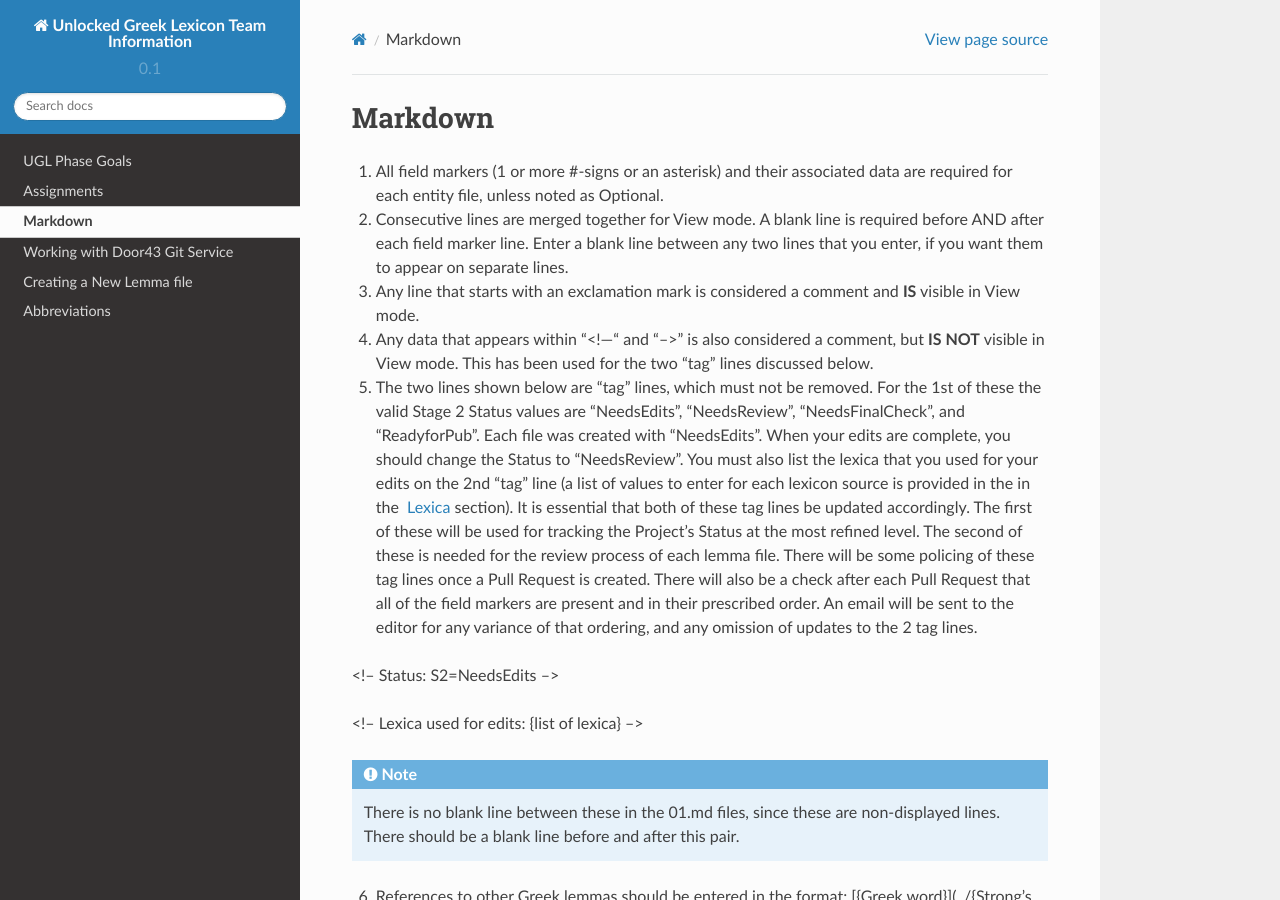
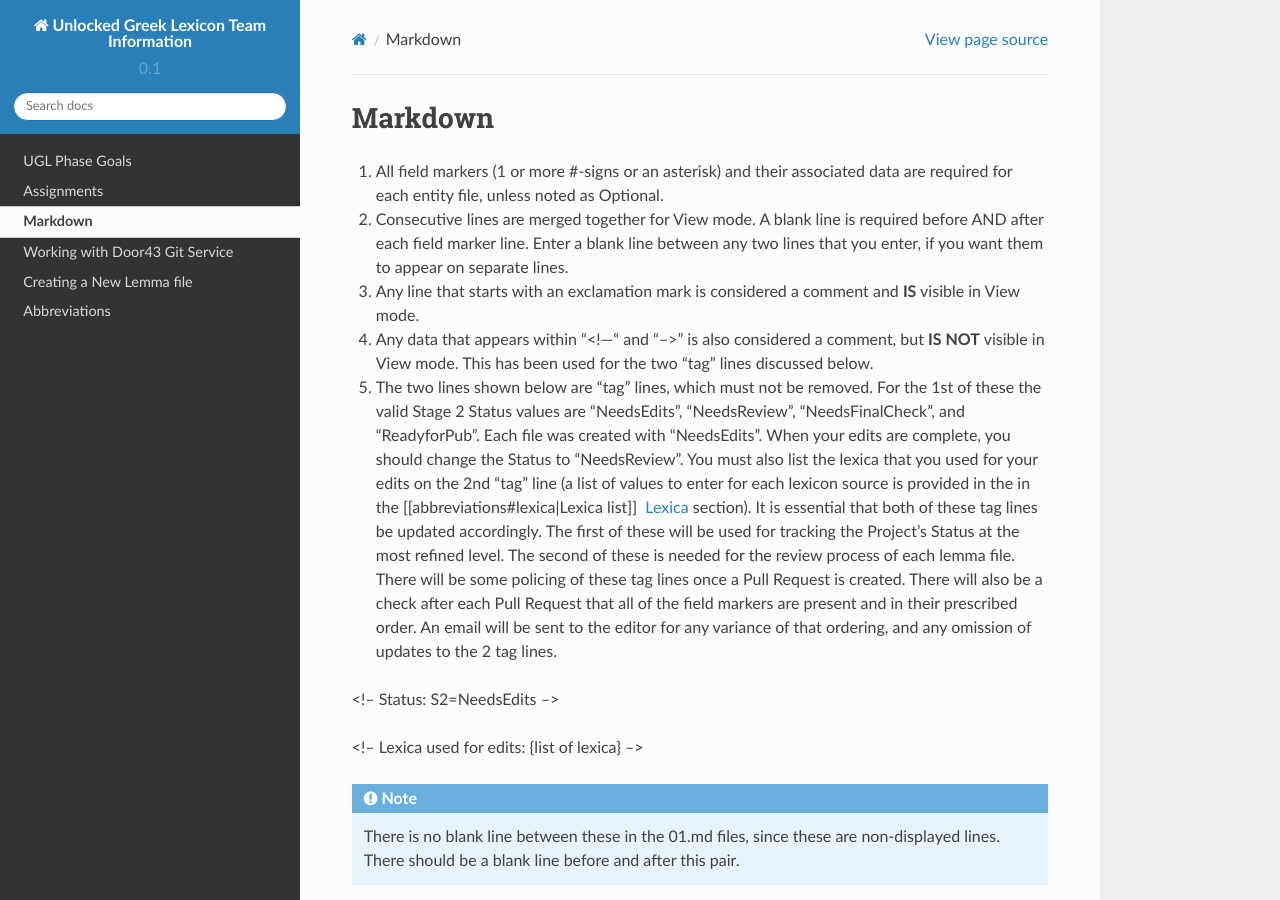
Before and after one commit to unfoldingWord-dev/Unlocked-Greek-Lexicon-Info, a Sphinx documentation site: the page built from docs/markdown.rst, in a window 1280 px wide and 900 px high. Built offline with Sphinx 7.4.7 and the Read the Docs theme 2.0.0, drawn with Linux system fonts in a browser that asks for light colours.

Commit message:
try square brackets for internal links

```diff
--- a/docs/markdown.rst
+++ b/docs/markdown.rst
@@ -6,7 +6,7 @@
 2. Consecutive lines are merged together for View mode. A blank line is required before AND after each field marker line. Enter a blank line between any two lines that you enter, if you want them to appear on separate lines.
 3. Any line that starts with an exclamation mark is considered a comment and **IS** visible in View mode.
 4. Any data that appears within “<!—“ and “-->” is also considered a comment, but **IS NOT** visible in View mode. This has been used for the two “tag” lines discussed below.
-5. The two lines shown below are “tag” lines, which must not be removed. For the 1st of these the valid Stage 2 Status values are “NeedsEdits”, “NeedsReview”, “NeedsFinalCheck”, and “ReadyforPub”. Each file was created with “NeedsEdits”. When your edits are complete, you should change the Status to “NeedsReview”. You must also list the lexica that you used for your edits on the 2nd “tag” line (a list of values to enter for each lexicon source is provided in the in the  `Lexica <http://ugl-info.readthedocs.io/en/latest/abbreviations.html#lexica>`_ section). It is essential that both of these tag lines be updated accordingly. The first of these will be used for tracking the Project’s Status at the most refined level. The second of these is needed for the review process of each lemma file. There will be some policing of these tag lines once a Pull Request is created. There will also be a check after each Pull Request that all of the field markers are present and in their prescribed order. An email will be sent to the editor for any variance of that ordering, and any omission of updates to the 2 tag lines.
+5. The two lines shown below are “tag” lines, which must not be removed. For the 1st of these the valid Stage 2 Status values are “NeedsEdits”, “NeedsReview”, “NeedsFinalCheck”, and “ReadyforPub”. Each file was created with “NeedsEdits”. When your edits are complete, you should change the Status to “NeedsReview”. You must also list the lexica that you used for your edits on the 2nd “tag” line (a list of values to enter for each lexicon source is provided in the in the [[abbreviations#lexica|Lexica list]]  `Lexica <http://ugl-info.readthedocs.io/en/latest/abbreviations.html#lexica>`_ section). It is essential that both of these tag lines be updated accordingly. The first of these will be used for tracking the Project’s Status at the most refined level. The second of these is needed for the review process of each lemma file. There will be some policing of these tag lines once a Pull Request is created. There will also be a check after each Pull Request that all of the field markers are present and in their prescribed order. An email will be sent to the editor for any variance of that ordering, and any omission of updates to the 2 tag lines.
 
 <!-- Status: S2=NeedsEdits -->
 
```
